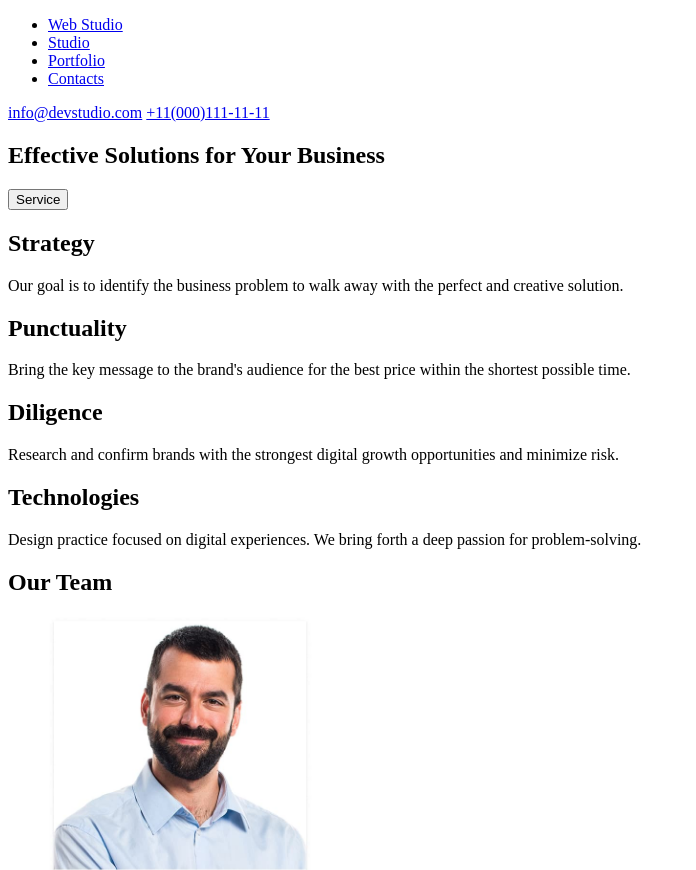
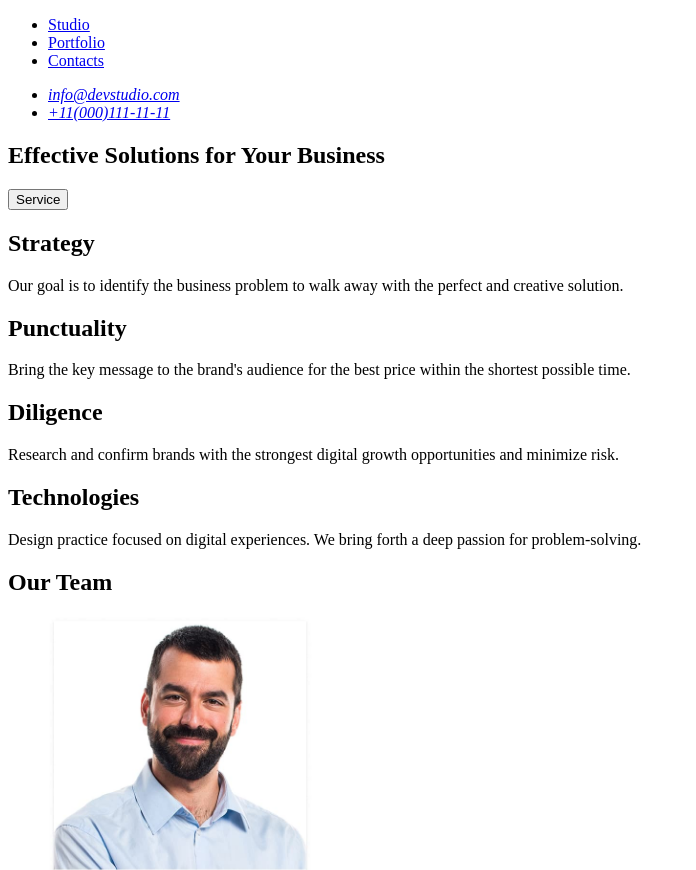
Before and after one commit to WolfOdessit/goit-markup-hw-01, a plain HTML site: page index.html in a window 1280 px wide. Shown: the top 870 px of the page, without its empty margins (0-696 px from the left). Drawn offline with Linux system fonts and the light colour scheme.

Commit message:
update index html

```diff
--- a/index.html
+++ b/index.html
@@ -9,25 +9,29 @@
 		<!--Header-->
 		<header>
 			<nav>
+				<a href="images/logo.jpg"></a>
 				<ul>
-					<li>
-						<a href="#">Web Studio</a>
-					</li>
 					<li><a href="#">Studio</a></li>
 					<li><a href="#">Portfolio</a></li>
 					<li><a href="#">Contacts</a></li>
 				</ul>
 			</nav>
 			<!--Contacts-->
-			<a href="mailto:info@devstudio.com">info@devstudio.com</a>
-			<a href="tel:+110001111111">+11(000)111-11-11</a>
+			<address>
+				<ul>
+					<li><a href="mailto:info@devstudio.com">info@devstudio.com</a></li>
+					<li><a href="tel:+110001111111">+11(000)111-11-11</a></li>
+				</ul>
+			</address>
 		</header>
+		<!--Main-->
+		<main>
 			<section>
 				<h1>Effective Solutions for Your Business</h1>
 				<button type="button">Service</button>
 			</section>
-		<!--Main-->
-		<main>
+
+			<section>
 				<h2>Strategy</h2>
 				<p>
 					Our goal is to identify the business problem to walk away with the
@@ -35,8 +39,8 @@
 				</p>
 				<h2>Punctuality</h2>
 				<p>
-				Bring the key message to the brand's audience for the best price within
-				the shortest possible time.
+					Bring the key message to the brand's audience for the best price
+					within the shortest possible time.
 				</p>
 				<h2>Diligence</h2>
 				<p>
@@ -48,6 +52,7 @@
 					Design practice focused on digital experiences. We bring forth a deep
 					passion for problem-solving.
 				</p>
+			</section>
 			<!--Team-->
 			<section>
 				<h2>Our Team</h2>
@@ -75,7 +80,7 @@
 		</main>
 		<!--Footer-->
 		<footer>
-			<a href="#">Web Studio</a>
+			<a href="images/logo.jpg"></a>
 			<p>
 				Increase the flow of customers and sales for your business with digital
 				marketing & growth solutions.
```
Also changed, not shown: images/logo.jpg (added). Lines whose indentation alone changed are shown as unchanged.
